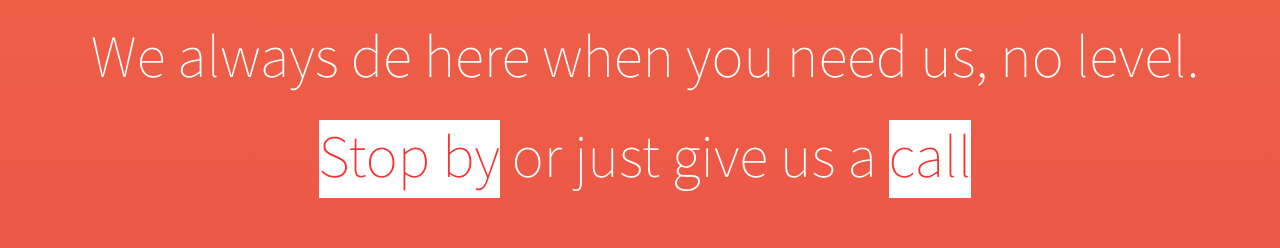
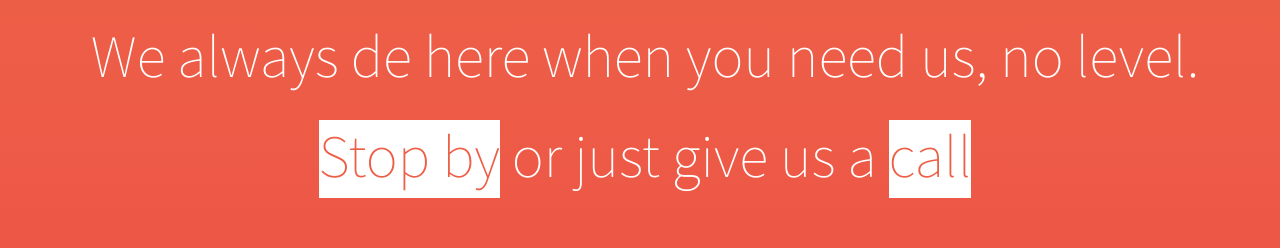
Before and after one commit to Aboyeji-Isaac/cont.terio, a plain HTML site: page index.html in a window 1280 px wide. Shown: the part 5400-5648 px from the top of the page. Drawn offline with Linux system fonts and the light colour scheme.

Commit message:
grid commit

```diff
--- a/css/style.css
+++ b/css/style.css
@@ -495,7 +495,7 @@ section.section-a{
 }
 
 .section-d .grid-container .grid-flex-wrap h1 span{
-    color: #f33434;
+    color: #ed5f47;
     background-color: #fff;
 }
 
```
